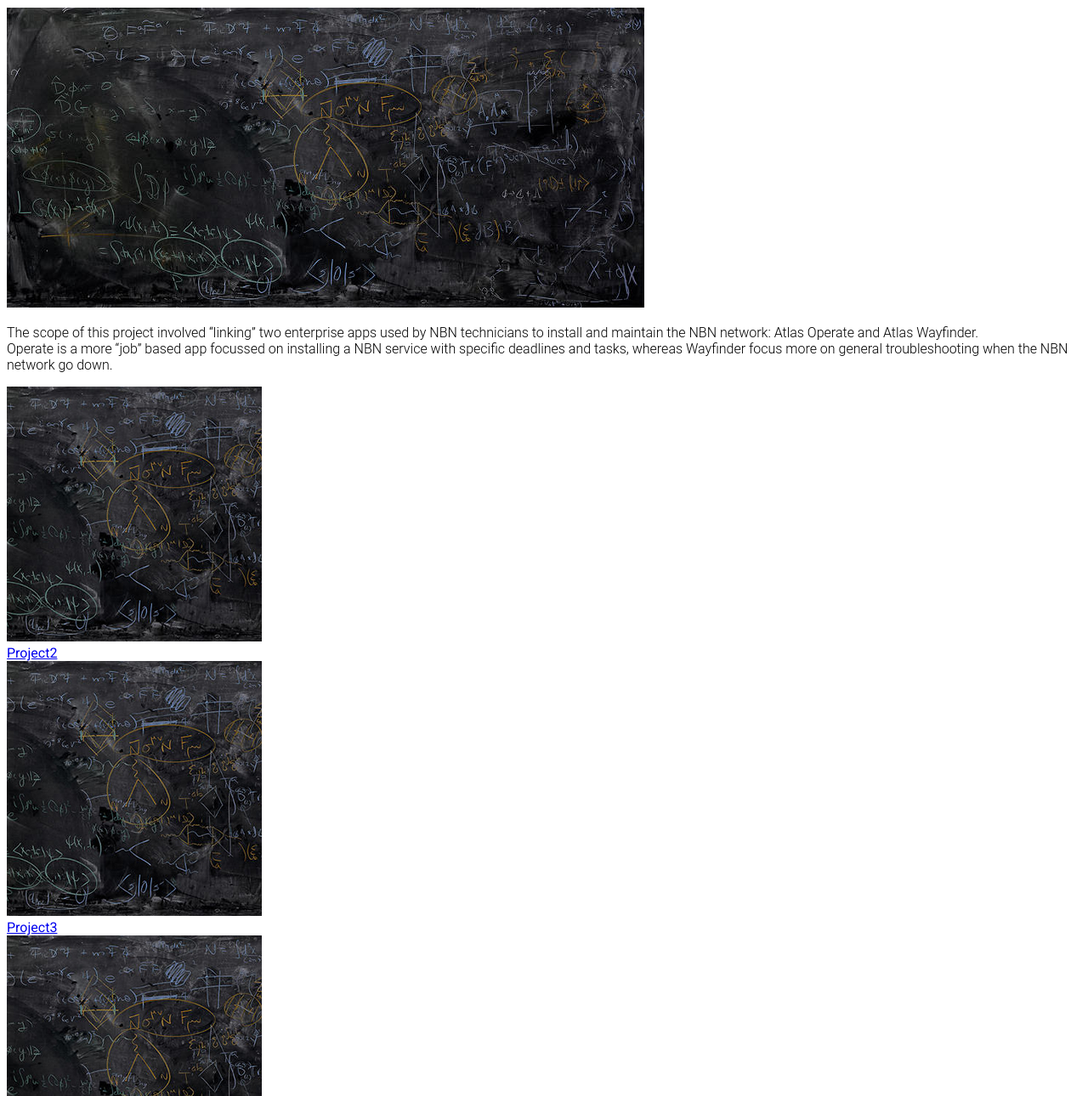
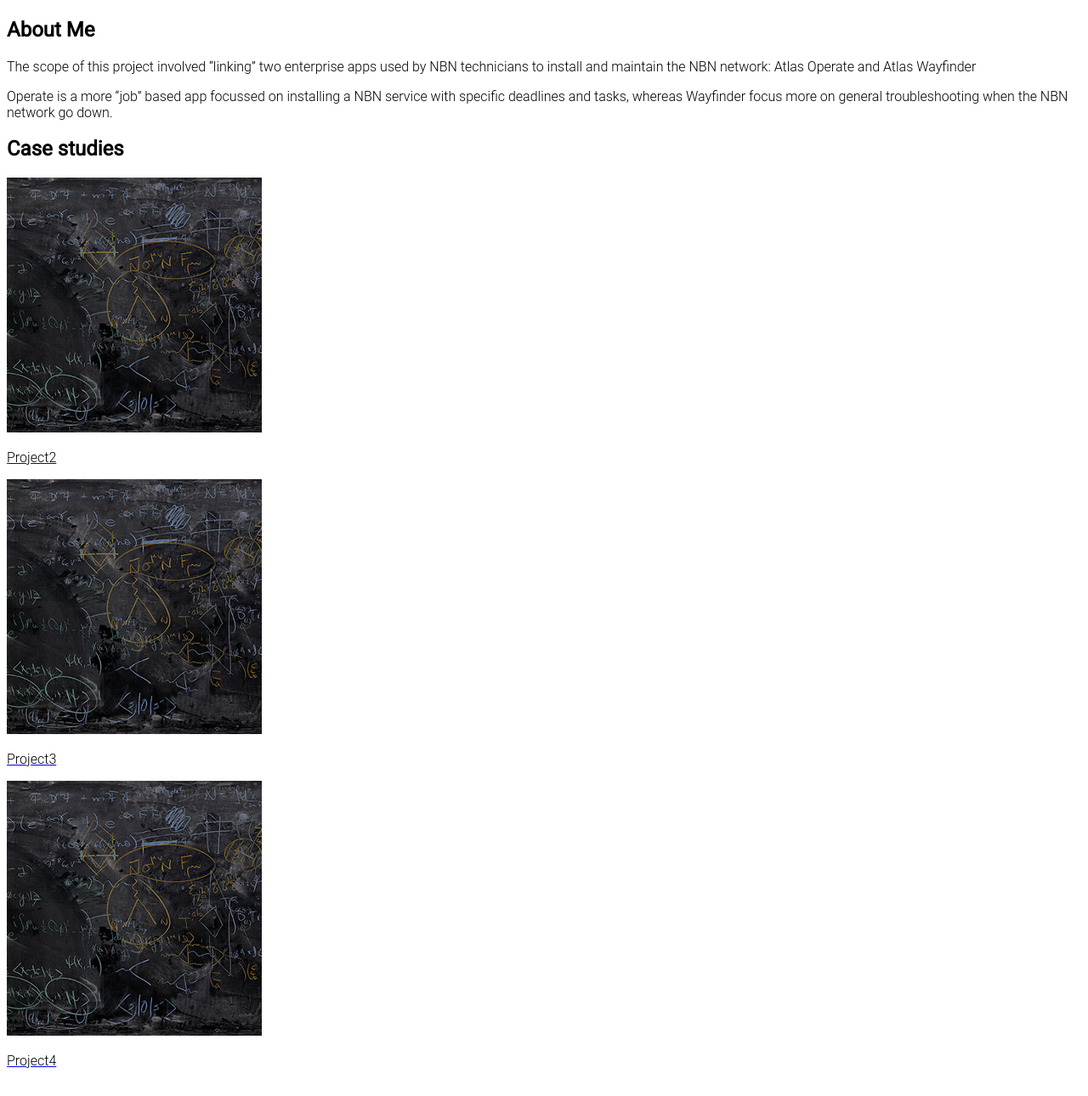
Before and after one commit to Tessap27/Tessap27.github.io, a plain HTML site: page unit_3/index.html in a window 1280 px wide. Shown: the part 221-1511 px from the top of the page at 85% size. Drawn offline with Linux system fonts and the light colour scheme.

Commit message:
Update index.html

```diff
--- a/unit_3/index.html
+++ b/unit_3/index.html
@@ -1,43 +1,38 @@
 <!DOCTYPE html>
-
 <html>
-
 <head>
 	<title>Tertia Pentz UX Designer</title>
-
 	<link rel="stylesheet" type="text/css" href="css/style.css">
-
 </head>
-
 <body>
-
-<a href="unit_3/index.html">Portfolio</a>
-<a href="unit_3/about_me.html">About Me</a>
-<a href="unit_3/cv.html">CV</a>
-
-	<h1>[UX Portfolio]</h1>
-	<h3>"Case studie: A consolidation of two enterprise apps."</h3>
-
-		<img src="images/temp_image.jpg" alt="Sample photo" Text="Sample photo"</>
-
-	<p>The scope of this project involved “linking” two enterprise apps used by NBN technicians to install and maintain the NBN network: Atlas Operate and Atlas Wayfinder.
-	<br>
-	Operate is a more “job” based app focussed on installing a NBN service with specific deadlines and tasks, whereas Wayfinder focus more on general troubleshooting when the NBN network go down.</p>
-
-<img src="images/temp_image_300x300.jpg" alt="Project2" Text="Project2"</>
-<br>
-<a href="unit_3/project2.html">Project2</a>
-
-<br>
-
-<img src="images/temp_image_300x300.jpg" alt="Project3" Text="Project3"</>
-<br>
-<a href="unit_3/project3.html">Project3</a>
-
-<br>
-
-<img src="images/temp_image_300x300.jpg" alt="Project4" Text="Project4"</>
-<br>
-<a href="unit_3/project4.html">Project4</a>
-
+	<nav>
+		<a href="index.html">Portfolio</a>
+		<a href="about_me.html">About Me</a>
+		<a href="cv.html">CV</a>
+	</nav>
+	<section id="hero">
+		<h1>[UX Portfolio]</h1>
+		<h3>“Case studie: A consolidation of two enterprise apps.”</h3>
+	</section>
+	<section id="about">
+		<h2>About Me</h2>
+		<p>The scope of this project involved “linking” two enterprise apps used by NBN technicians to install and maintain the NBN network: Atlas Operate and Atlas Wayfinder</p>
+		<p>Operate is a more “job” based app focussed on installing a NBN service with specific deadlines and tasks, whereas Wayfinder focus more on general troubleshooting when the NBN network go down.</p>
+	</section>
+	<section id="projects">
+		<h2>Case studies</h2>
+		<a href="#">
+			<img src="images/temp_image_300x300.jpg" alt="temp img">
+			<p>Project2</p>
+		</a>
+		<a href="#">
+			<img src="images/temp_image_300x300.jpg" alt="Project3">
+			<p>Project3</p>
+		</a>
+		<a href="#">
+			<img src="images/temp_image_300x300.jpg" alt="Project4">
+			<p>Project4</p>
+		</a>
+	</section>
 </body>
+</html>
```
